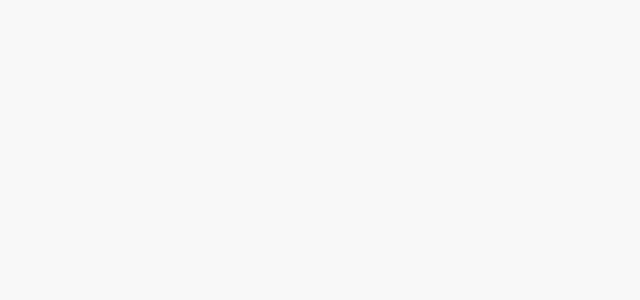
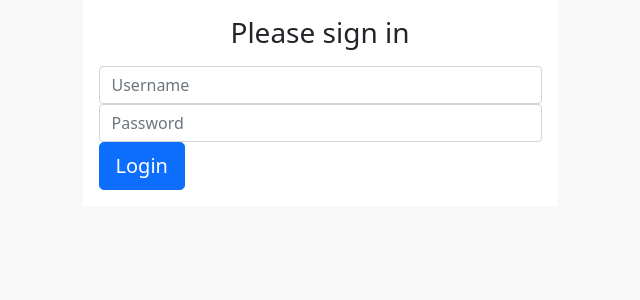
Before and after one commit to HE-Arc/EventSpot, a Vue app in the folder eventspot/vueapp/vueeventspot/: page /login in a window 1280 px wide. Before the commit this address had no page. Shown: the top 300 px of the page, without its empty margins (320-960 px from the left). Built offline with nearby package versions, Linux system fonts and the light colour scheme.

Commit message:
Add login process

```diff
--- a/eventspot/vueapp/vueeventspot/package.json
+++ b/eventspot/vueapp/vueeventspot/package.json
@@ -12,7 +12,8 @@
     "bootstrap": "^5.1.3",
     "core-js": "^3.8.3",
     "vue": "^3.2.13",
-    "vue-router": "^4.0.13"
+    "vue-router": "^4.0.13",
+    "vuex": "^4.0.2"
   },
   "devDependencies": {
     "@babel/core": "^7.12.16",
--- a/eventspot/vueapp/vueeventspot/src/main.js
+++ b/eventspot/vueapp/vueeventspot/src/main.js
@@ -1,8 +1,22 @@
 import {createApp} from 'vue'
 import App from './App.vue'
 import router from './routes.js'
+import store from './store.js'
 import 'bootstrap/dist/css/bootstrap.min.css'
+
+router.beforeEach((to, from, next) => {
+    if (to.matched.some(record => record.meta.requiresLogin)) {
+      if (!store.getters.loggedIn) {
+        next({ name: 'login' })
+      } else {
+        next()
+      }
+    } else {
+      next()
+    }
+  })
 
 const app = createApp(App)
 app.use(router)
+app.use(store)
 app.mount('#app')
--- a/eventspot/vueapp/vueeventspot/src/routes.js
+++ b/eventspot/vueapp/vueeventspot/src/routes.js
@@ -1,5 +1,7 @@
 import {createRouter, createWebHistory} from 'vue-router'
 import Events from './views/Events/Index.vue'
+import Login from './views/Login.vue'
+import Logout from './views/Logout.vue'
 
 const router = createRouter({
     history: createWebHistory(),
@@ -8,6 +10,21 @@ const router = createRouter({
         path: '/',
         name: 'eventsIndex',
         component: Events,
+        meta: {
+                requiresLogin: true
+            }
+        },
+
+        {
+        path: '/login',
+        name: 'login',
+        component: Login,
+        },
+
+        {
+        path: '/logout',
+        name: 'logout',
+        component: Logout,
         },
     ],
 })
--- /dev/null
+++ b/eventspot/vueapp/vueeventspot/src/store.js
@@ -0,0 +1,55 @@
+import { createStore } from 'vuex'
+import { getAPI } from './axios-api'
+
+const store = createStore({
+  state: {
+     accessToken: localStorage.getItem('accessToken'),
+     refreshToken: localStorage.getItem('refreshToken'),
+     APIData: ''
+  },
+  mutations: {
+    updateStorage (state, { access, refresh }) {
+      state.accessToken = access
+      state.refreshToken = refresh
+
+      localStorage.setItem('accessToken', access)
+      localStorage.setItem('refreshToken', refresh)
+    },
+    destroyToken (state) {
+      state.accessToken = null
+      state.refreshToken = null
+
+      localStorage.removeItem('accessToken')
+      localStorage.removeItem('refreshToken')
+    }
+  },
+  getters: {
+    loggedIn (state) {
+      return state.accessToken != null
+    }
+  },
+  actions: {
+    userLogout (context) {
+      if (context.getters.loggedIn) {
+          context.commit('destroyToken')
+      }
+    },
+    userLogin (context, usercredentials) {
+      return new Promise((resolve, reject) => {
+        getAPI.post('/api-token/', {
+          username: usercredentials.username,
+          password: usercredentials.password
+        })
+          .then(response => {
+            context.commit('updateStorage', { access: response.data.access, refresh: response.data.refresh })
+            resolve()
+          })
+          .catch(err => {
+            reject(err)
+          })
+      })
+    }
+  }
+})
+
+export default store
--- a/eventspot/vueapp/vueeventspot/src/views/Events/Index.vue
+++ b/eventspot/vueapp/vueeventspot/src/views/Events/Index.vue
@@ -10,22 +10,19 @@
 
 <script>
 import { getAPI } from '../../axios-api.js'
+import { mapState } from 'vuex'
 import NavBar from '../../components/NavBar.vue'
 export default {
     name: "eventsIndex",
-    data () {
-      return {
-          APIData: []
-        }
-    },
     components: {
         NavBar
     },
+    computed: mapState(['APIData']),
     created () {
-        getAPI.get('/events/',)
+        getAPI.get('/events/', { headers: {Authorization: `Bearer ${this.$store.state.accessToken}`}})
           .then(response => {
             console.log('Post API has recieved data')
-            this.APIData = response.data
+            this.$store.state.APIData = response.data
           })
           .catch(err => {
             console.log(err)
--- /dev/null
+++ b/eventspot/vueapp/vueeventspot/src/views/Login.vue
@@ -0,0 +1,64 @@
+<template>
+  <div>
+  <div class="container text-dark">
+    <div class="row justify-content-md-center">
+      <div class="col-md-5 p-3 login justify-content-md-center">
+        <h1 class="h3 mb-3 font-weight-normal text-center">Please sign in</h1>
+
+        <p v-if="incorrectAuth">Incorrect username or password entered - please try again</p>
+        <form v-on:submit.prevent="login">
+          <div class="form-group">
+            <input type="text" name="username" id="user" v-model="username" class="form-control" placeholder="Username">
+          </div>
+          <div class="form-group">
+            <input type="password" name="password" id="pass" v-model="password" class="form-control" placeholder="Password">
+          </div>
+          <button type="submit" class="btn btn-lg btn-primary btn-block">Login</button>
+        </form>
+
+      </div>
+    </div>
+  </div>
+  </div>
+</template>
+
+<script>
+  export default {
+    name: 'login-vue',
+    data () {
+      return {
+        username: '',
+        password: '',
+        incorrectAuth: false
+      }
+    },
+    methods: {
+      login () {
+        this.$store.dispatch('userLogin', {
+          username: this.username,
+          password: this.password
+        })
+        .then(() => {
+          this.$router.push({ name: 'eventsIndex' })
+        })
+        .catch(err => {
+          console.log(err)
+          this.incorrectAuth = true
+        })
+        }
+      }
+  }
+</script>
+
+<style>
+body {
+  background-color:#f4f4f4;
+}
+  .login{
+    background-color:#fff;
+    margin-top:10%;
+  }
+  input {
+    padding: 25px 10px;
+}
+</style>
--- /dev/null
+++ b/eventspot/vueapp/vueeventspot/src/views/Logout.vue
@@ -0,0 +1,19 @@
+<template>
+  <div class="log">
+  </div>
+</template>
+
+<script>
+  export default {
+    name: 'logout-vue',
+    created () {
+      this.$store.dispatch('userLogout')
+        .then(() => {
+          this.$router.push({ name: 'login' })
+        })
+    }
+  }
+</script>
+
+<style>
+</style>
```
Also changed, not shown: 1 other file (tests, documents, lock files or other folders).
